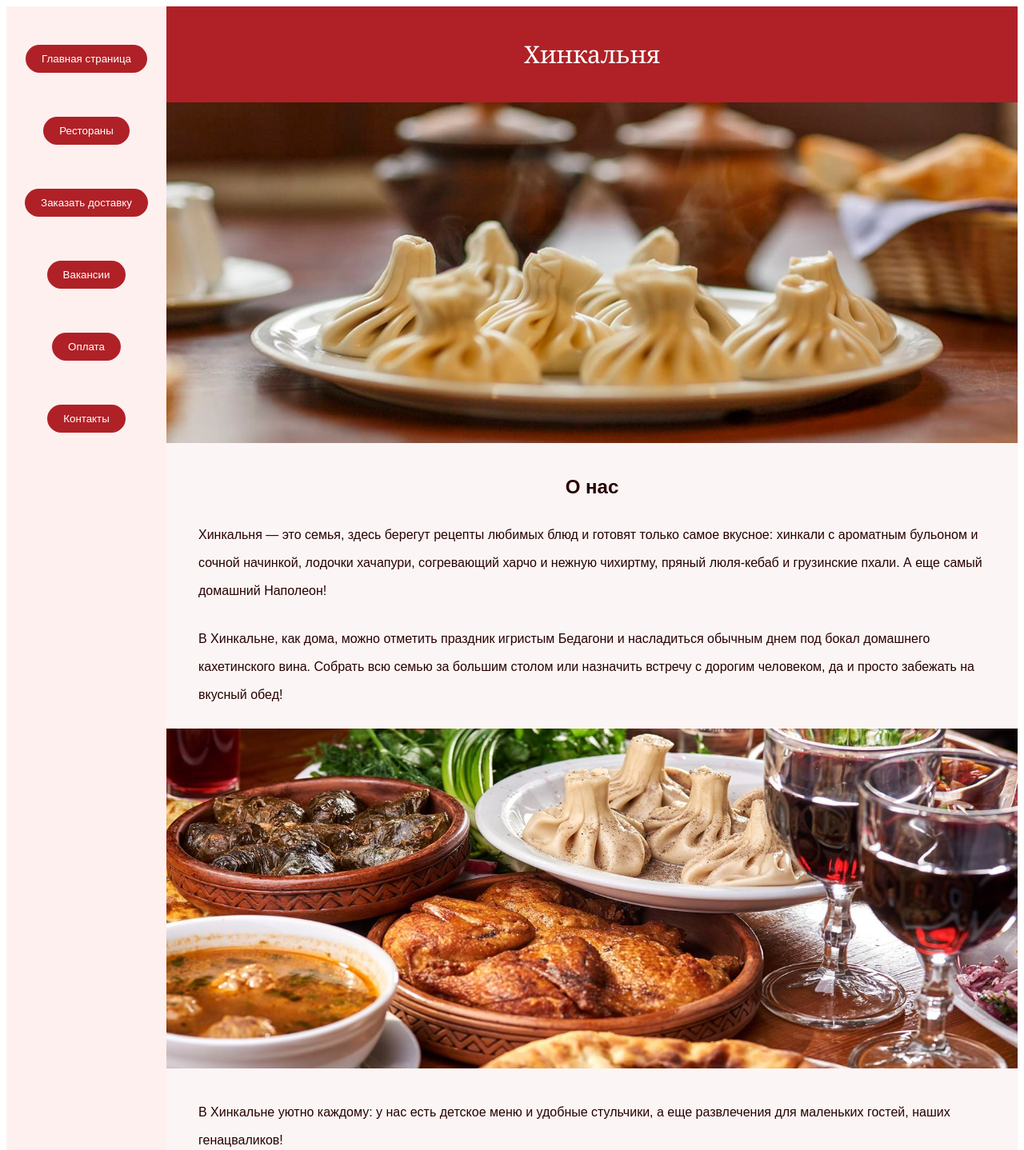
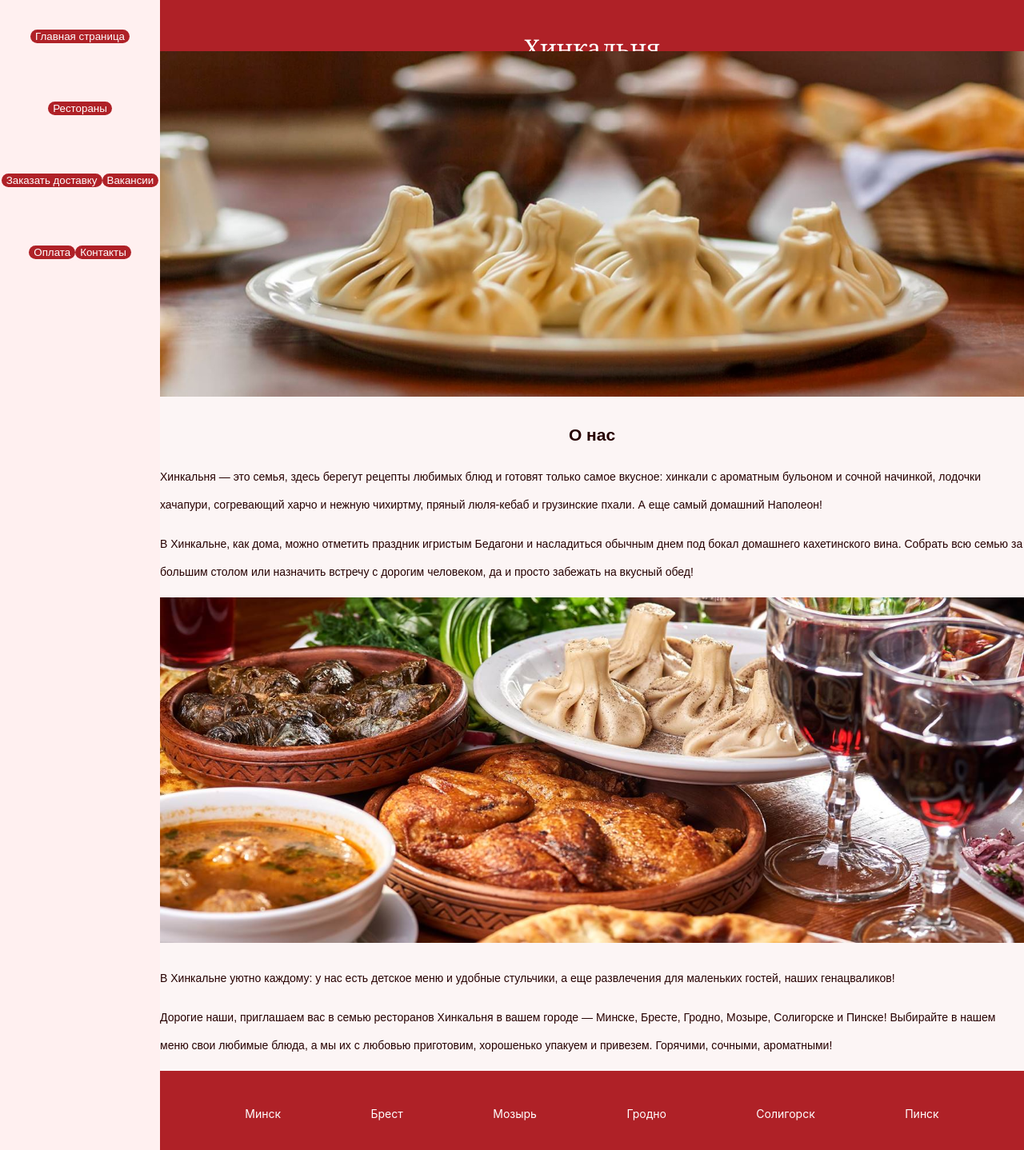
Before and after one commit to adam-lzk/michelin-website-with-Ant-Design, a React (Vite) app: page / in a window 1280 px wide. Shown: the top 1438 px of the page at 80% size. Built offline with nearby package versions, Linux system fonts and the light colour scheme.

Commit message:
Transfer styles to the App.css file, but they don't work correctly

```diff
--- a/src/App.css
+++ b/src/App.css
@@ -0,0 +1,85 @@
+body {
+  margin: 0;
+}
+
+.space {
+  width: 100%;
+  margin: 0;
+}
+
+.header {
+  font-family: Georgia;
+  text-align: center;
+  font-size: 30px;
+  color: #fff;
+  height: 120;
+  line-height: 120px;
+  padding-inline: 50;
+  background-color: #af2127;
+}
+
+.content {
+  font-family: sans-serif;
+  font-size: 16;
+  min-height: 120;
+  line-height: 35px;
+  color: #260000;
+  background-color: #fcf5f5;
+  padding-bottom: 5;
+}
+
+.sider {
+  text-align: center;
+  line-height: 90px;
+  color: #000;
+  background-color: #fff0f0;
+  padding-top: 20;
+}
+
+.footer {
+  text-align: center;
+  color: #fff;
+  background-color: #af2127;
+}
+
+p {
+  margin-right: 40;
+  margin-left: 40;
+  margin-top: 25;
+  margin-bottom: 25;
+}
+
+h2 {
+  text-align: center;
+  margin-top: 25;
+}
+
+button {
+  font-family: sans-serif;
+  text-align: center;
+  padding: 10;
+  padding-right: 20;
+  padding-left: 20;
+  margin: 20;
+  border: 0;
+  border-radius: 25px;
+  color: #fff;
+  background-color: #af2127;
+}
+
+img {
+  width: 100%;
+  padding: 0;
+  margin:0;
+}
+
+.cities {
+  display: flex;
+  flex-direction: row;
+  justify-content: space-around;
+  height: 60px;
+  padding-right: 225;
+  padding-left: 225;
+  align-items: center;
+  font-size: 16;
+}
--- a/src/App.jsx
+++ b/src/App.jsx
@@ -1,131 +1,49 @@
 import { Layout, Space } from 'antd'
 const { Header, Footer, Sider, Content } = Layout
-
-const headerStyle = {
-  fontFamily: 'Georgia',
-  textAlign: 'center',
-  fontSize: '30px',
-  color: '#fff',
-  height: 120,
-  lineHeight: '120px',
-  paddingInline: 50,
-  backgroundColor: '#af2127',
-}
-
-const contentStyle = {
-  fontFamily: 'sans-serif',
-  fontSize: 16,
-  minHeight: 120,
-  lineHeight: '35px',
-  color: '#260000',
-  backgroundColor: '#fcf5f5',
-  paddingBottom: 5,
-}
-
-const siderStyle = {
-  textAlign: 'center',
-  lineHeight: '90px',
-  color: '#000',
-  backgroundColor: '#fff0f0',
-  paddingTop: 20,
-}
-
-const footerStyle = {
-  textAlign: 'center',
-  color: '#fff',
-  backgroundColor: '#af2127',
-}
-
-const pStyle = {
-  marginRight: 40,
-  marginLeft: 40,
-  marginTop: 25,
-  marginBottom: 25,
-}
-
-const h2Style = {
-  textAlign: 'center',
-  marginTop: 25,
-}
-
-const buttonStyle = {
-  fontFamily: 'sans-serif',
-  textAlign: 'center',
-  padding:10,
-  paddingRight:20,
-  paddingLeft:20,
-  margin: 20,
-  border: 0,
-  borderRadius: '25px',
-  color: '#fff',
-  backgroundColor: '#af2127',
-}
-
-const imgStyle = {
-  width: '100%',
-  padding: 0,
-  margin:0,
-}
-
-const citiesStyle = {
-  display: 'flex',
-  flexDirection: 'row',
-  justifyContent: 'space-around',
-  height: '60px',
-  paddingRight: 225,
-  paddingLeft: 225,
-  alignItems: 'center',
-  fontSize: 16,
-}
+import './App.css'
 
 function App() {
   return (
   <Space
     direction="vertical"
-    style={{
-      width: '100%',
-      margin: 0
-
-    }}
+    className='space'
     size={[0, 48]}
   >
     <Layout>
-      <Sider style={siderStyle}>
-        <button style={buttonStyle}>Главная страница</button>
-        <button style={buttonStyle}>Рестораны</button>
-        <button style={buttonStyle}>Заказать доставку</button>
-        <button style={buttonStyle}>Вакансии</button>
-        <button style={buttonStyle}>Оплата</button>
-        <button style={buttonStyle}>Контакты</button>
+      <Sider className='sider'>
+        <button>Главная страница</button>
+        <button>Рестораны</button>
+        <button>Заказать доставку</button>
+        <button>Вакансии</button>
+        <button>Оплата</button>
+        <button>Контакты</button>
       </Sider>
       <Layout>
-        <Header style={headerStyle}>Хинкальня</Header>
-        <Content style={contentStyle}>
-        <img
-          src="../pictures/pict1.jpg"
-          alt="Хинкали"
-          style={imgStyle}
-        />
-          <h2 style={h2Style}>О нас</h2>
-          <p style={pStyle}>Хинкальня — это семья, здесь берегут рецепты любимых блюд и готовят только самое вкусное:
+        <Header className='header'>Хинкальня</Header>
+        <Content className='content'>
+          <img
+            src="../pictures/pict1.jpg"
+            alt="Хинкали"
+          />
+          <h2>О нас</h2>
+          <p>Хинкальня — это семья, здесь берегут рецепты любимых блюд и готовят только самое вкусное:
           хинкали с ароматным бульоном и сочной начинкой, лодочки хачапури, согревающий харчо и нежную
           чихиртму, пряный люля-кебаб и грузинские пхали. А еще самый домашний Наполеон!</p>
-          <p style={pStyle}>В Хинкальне, как дома, можно отметить праздник игристым Бедагони и насладиться обычным
+          <p>В Хинкальне, как дома, можно отметить праздник игристым Бедагони и насладиться обычным
           днем под бокал домашнего кахетинского вина. Собрать всю семью за большим столом или назначить
           встречу с дорогим человеком, да и просто забежать на вкусный обед!</p>
           <img
             src="../pictures/pict2.jpg"
             alt="Хинкали"
-            style={imgStyle}
           />
-          <p style={pStyle}>В Хинкальне уютно каждому: у нас есть детское меню и удобные стульчики, а еще развлечения
+          <p>В Хинкальне уютно каждому: у нас есть детское меню и удобные стульчики, а еще развлечения
           для маленьких гостей,  наших генацваликов!</p>
-          <p style={pStyle}>Дорогие наши, приглашаем вас в семью ресторанов Хинкальня в вашем городе — Минске, Бресте,
+          <p>Дорогие наши, приглашаем вас в семью ресторанов Хинкальня в вашем городе — Минске, Бресте,
           Гродно, Мозыре, Солигорске и Пинске! Выбирайте в нашем меню свои любимые блюда, а мы их с
           любовью приготовим, хорошенько упакуем и привезем. Горячими, сочными, ароматными!</p>
         </Content>
-        <Footer style={footerStyle}>
-          <div style={citiesStyle}>
+        <Footer className='footer'>
+          <div className='cities'>
             <p>Минск</p>
             <p>Брест</p>
             <p>Мозырь</p>
```
